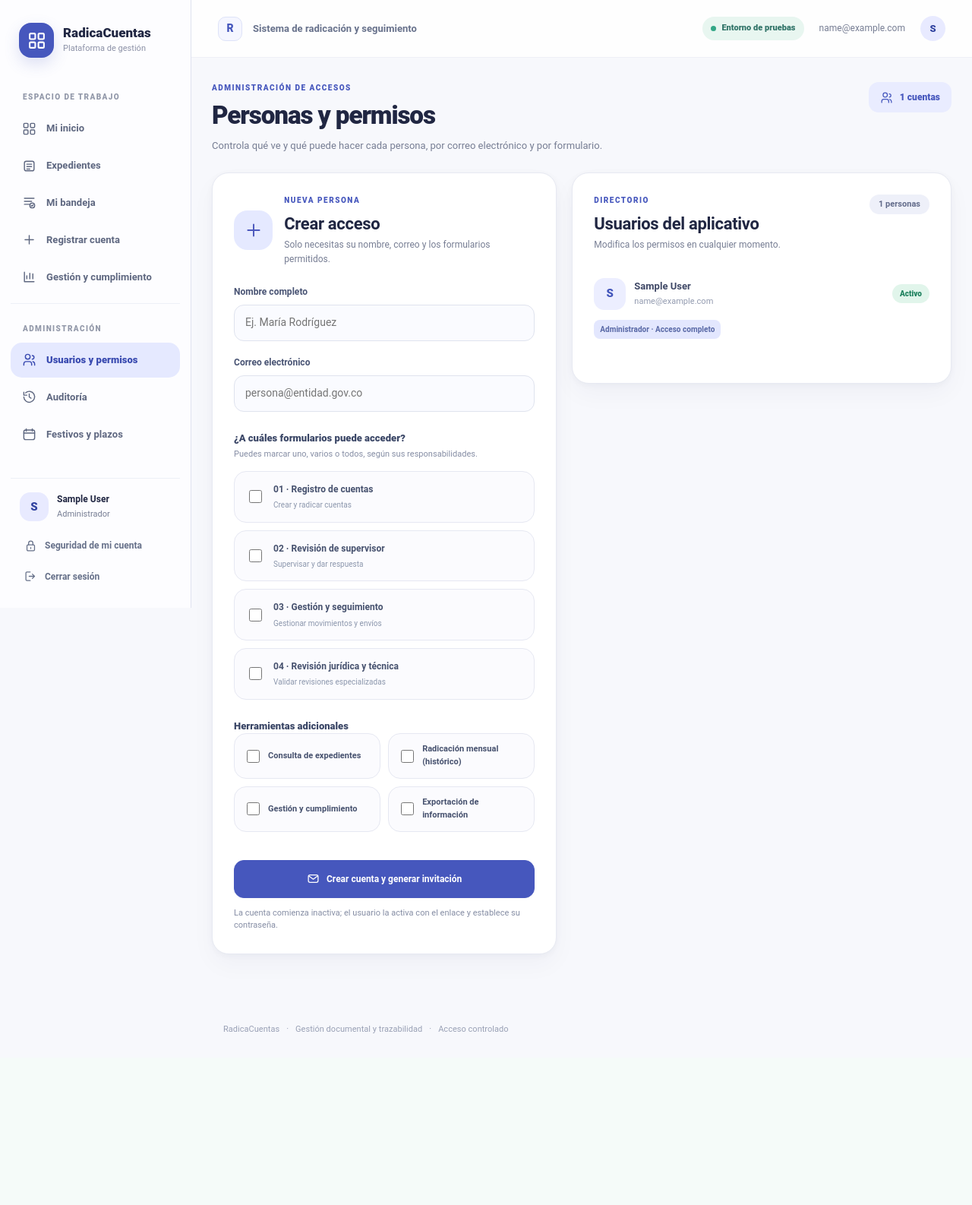
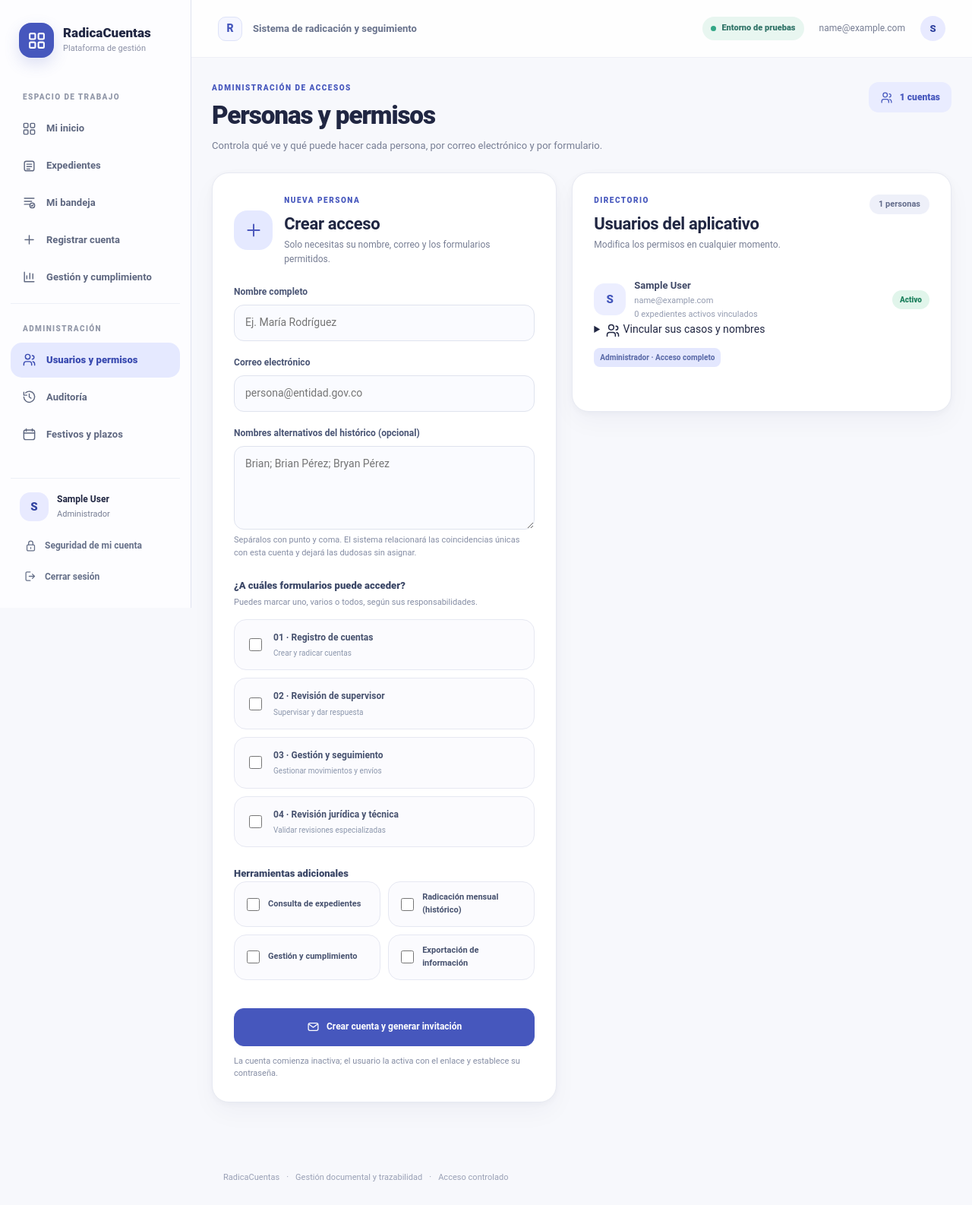
Before and after one commit to nalzate1999-tech/radicacuentas, a FastAPI app: page /usuarios in a window 1280 px wide. Shown: the whole page at 76% size. Before the commit the page ends 1360 px from the top, so only its background shows below. Run offline with FastAPI, Linux system fonts and the light colour scheme; the visitor is signed in with stand-in values (Sample User, id 1); tables that the repository leaves empty hold one stand-in row (values such as "Sample post"); some libraries are stand-ins or nearby versions.

Commit message:
feat(ui): alias de usuario, conteos de casos, vínculos manuales y avisos

```diff
--- a/app/templates/users.html
+++ b/app/templates/users.html
@@ -1,12 +1,14 @@
 {% extends 'base.html' %}{% block title %}Usuarios y permisos{% endblock %}{% block content %}
 <div class="pagehead"><div><div class="eyebrow">ADMINISTRACIÓN DE ACCESOS</div><h1>Personas y permisos</h1><p>Controla qué ve y qué puede hacer cada persona, por correo electrónico y por formulario.</p></div><span class="header-counter"><svg class="icon"><use href="#i-users"/></svg> {{ users|length }} cuentas</span></div>
 {% if error %}<div class="alert error">{{ error }}</div>{% endif %}
+{% if notice %}<div class="alert success">{{ notice }}</div>{% endif %}
 {% if invitation %}<section class="panel invitation-result"><div class="invitation-icon"><svg class="icon"><use href="#i-check"/></svg></div><div class="invitation-main"><div class="eyebrow">INVITACIÓN GENERADA</div><h2>La invitación de {{ invitation.email }} está lista</h2><p>Comparte este enlace de forma privada. La persona podrá definir su propia contraseña. El enlace vence en 72 horas y solo funciona una vez.</p><div class="invite-copy"><input aria-label="Enlace de invitación" value="{{ invitation.url }}" id="invitation-url" readonly/><button class="btn primary" type="button" onclick="navigator.clipboard.writeText(document.getElementById('invitation-url').value).then(()=>{this.textContent='Copiado'})">Copiar enlace</button></div><p class="fine">Por seguridad, la invitación no se vuelve a mostrar después de salir de esta pantalla. Puedes generar otra desde el listado.</p></div></section>{% endif %}
 <div class="users-layout">
 <section class="panel user-create-panel"><div class="panel-title-with-icon"><span class="panel-icon"><svg class="icon"><use href="#i-plus"/></svg></span><div><div class="eyebrow">NUEVA PERSONA</div><h2>Crear acceso</h2><p>Solo necesitas su nombre, correo y los formularios permitidos.</p></div></div>
 <form method="post" action="/usuarios"><input type="hidden" name="csrf" value="{{ csrf }}"/>
 <div class="field"><label for="new-name">Nombre completo</label><input id="new-name" name="name" required maxlength="160" placeholder="Ej. María Rodríguez"/></div>
 <div class="field"><label for="new-email">Correo electrónico</label><input id="new-email" type="email" name="email" required maxlength="250" placeholder="persona@entidad.gov.co"/></div>
+<div class="field"><label for="new-aliases">Nombres alternativos del histórico (opcional)</label><textarea id="new-aliases" name="aliases" maxlength="2000" rows="2" placeholder="Brian; Brian Pérez; Bryan Pérez"></textarea><p class="fine">Sepáralos con punto y coma. El sistema relacionará las coincidencias únicas con esta cuenta y dejará las dudosas sin asignar.</p></div>
 <div class="permission-block"><div class="permission-caption">¿A cuáles formularios puede acceder?</div><p class="fine">Puedes marcar uno, varios o todos, según sus responsabilidades.</p>
 <div class="permission-options">
 {% for code,label in form_permissions.items() %}<label class="permission-option"><input name="permissions" type="checkbox" value="{{ code }}"/><span class="permission-description"><b>{{ '0' ~ loop.index }} · {{ label }}</b><small>{{ 'Crear y radicar cuentas' if code=='registro' else ('Supervisar y dar respuesta' if code=='revision' else ('Gestionar movimientos y envíos' if code=='seguimiento' else 'Validar revisiones especializadas')) }}</small></span><span class="permission-check"><svg class="icon"><use href="#i-check"/></svg></span></label>{% endfor %}</div></div>
@@ -17,7 +19,22 @@
 </form></section>
 <section class="panel user-list-panel"><div class="panel-title-row"><div><div class="eyebrow">DIRECTORIO</div><h2>Usuarios del aplicativo</h2><p>Modifica los permisos en cualquier momento.</p></div><span class="pill">{{ users|length }} personas</span></div>
 <div class="user-directory">
-{% for item in users %}<article class="user-record"><div class="user-record-heading"><span class="user-avatar">{{ item.name[:1]|upper }}</span><div class="user-meta"><strong>{{ item.name }}</strong><small>{{ item.email }}</small></div><span class="status-chip {{ 'active' if item.active else ('pending' if item.invite_token_hash else 'inactive') }}">{{ 'Activo' if item.active else ('Invitado' if item.invite_token_hash else 'Inactivo') }}</span></div>
+{% for item in users %}<article class="user-record"><div class="user-record-heading"><span class="user-avatar">{{ item.name[:1]|upper }}</span><div class="user-meta"><strong>{{ item.name }}</strong><small>{{ item.email }}</small><small class="identity-case-count">{{ assignment_counts.get(item.id,0) }} expedientes activos vinculados</small></div><span class="status-chip {{ 'active' if item.active else ('pending' if item.invite_token_hash else 'inactive') }}">{{ 'Activo' if item.active else ('Invitado' if item.invite_token_hash else 'Inactivo') }}</span></div>
+<details class="identity-editor"><summary><svg class="icon"><use href="#i-users"/></svg> Vincular sus casos y nombres</summary>
+<form method="post" action="/usuarios/{{ item.id }}/identidad">
+<input type="hidden" name="csrf" value="{{ csrf }}"/>
+<div class="field"><label>Nombre oficial de la cuenta</label><input name="name" required maxlength="160" value="{{ item.name }}"/></div>
+<div class="field"><label>Variantes de nombre que aparecen en el histórico</label><textarea name="aliases" maxlength="2000" rows="2" placeholder="Brian; Brian Pérez; Bryan">{{ alias_map.get(item.id,[])|join('; ') }}</textarea></div>
+<p class="fine">Las coincidencias únicas se conectan automáticamente a su bandeja. Si dos cuentas comparten un nombre, no se asigna por ese dato hasta aclararlo.</p>
+<button type="submit" class="btn primary tiny">Guardar y buscar sus expedientes</button>
+</form>
+{% if item.role!='admin' %}<form method="post" action="/usuarios/{{ item.id }}/asignar">
+<input type="hidden" name="csrf" value="{{ csrf }}"/>
+<strong class="identity-subheading">Asociar expediente manualmente</strong>
+<div class="identity-inline-fields"><input aria-label="ID del expediente" name="case_id" required maxlength="65" placeholder="ID del expediente"/><select name="workflow" aria-label="Formulario de la asignación">{% for code,label in form_permissions.items() %}{% if code in ['revision','seguimiento','juridica'] and code in (item.form_permissions or []) %}<option value="{{ code }}">{{ label }}</option>{% endif %}{% endfor %}</select></div>
+<button type="submit" class="btn tiny">Vincular a su bandeja</button>
+</form>{% endif %}
+</details>
 {% if item.role=='admin' %}<div class="scope-pills"><span class="scope-pill admin">Administrador · Acceso completo</span></div>
 {% else %}<div class="scope-pills">{% for code,label in permission_labels.items() %}{% if code in (item.form_permissions or []) %}<span class="scope-pill">{{ label }}</span>{% endif %}{% endfor %}</div>
 <details class="user-config"><summary><svg class="icon"><use href="#i-settings"/></svg> Administrar permisos</summary>
```
